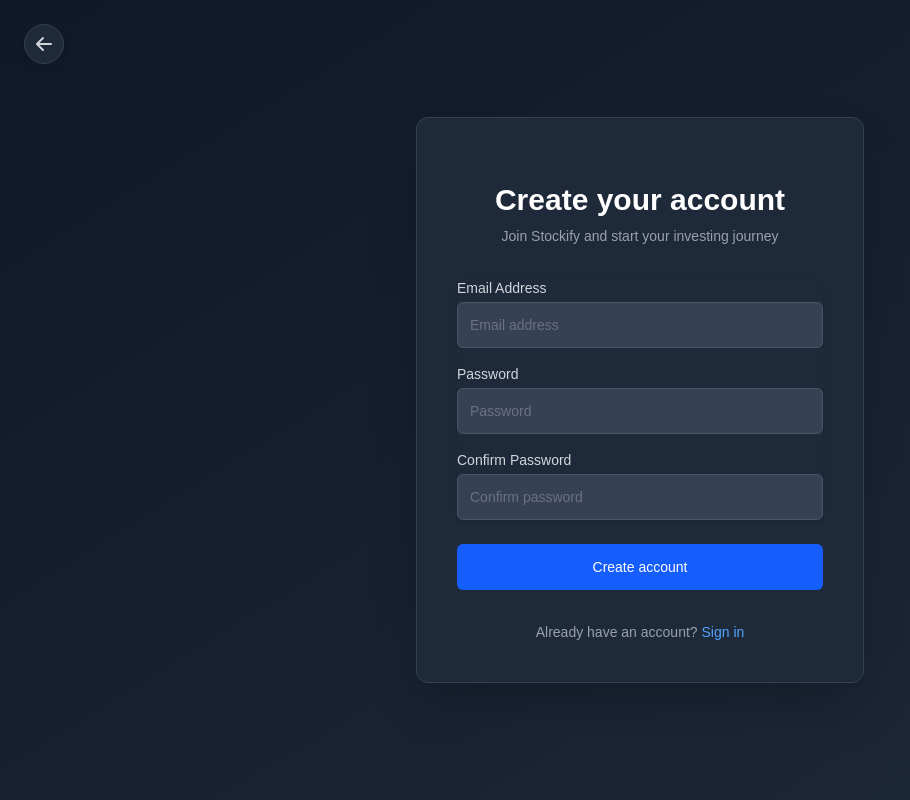
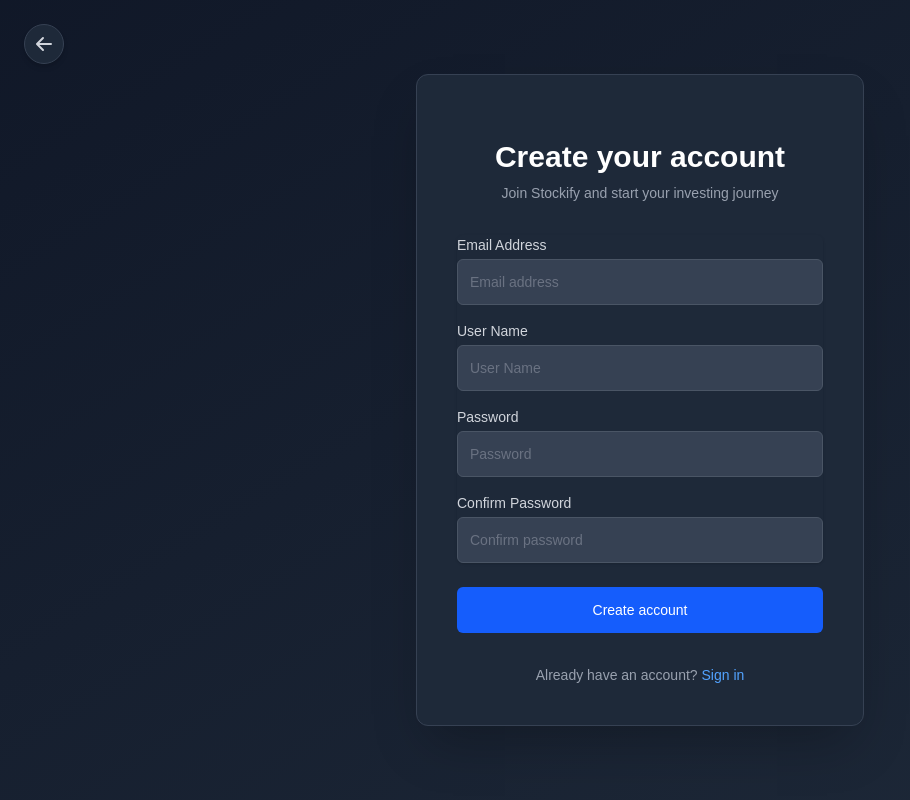
Before and after one commit to cairongli/stockify_fork, a Next.js app in the folder frontend/: page /signup in a window 1280 px wide. Shown: the top 800 px of the page, without its empty margins (0-910 px from the left). Built offline with nearby package versions, Linux system fonts and the light colour scheme; no server answers; what @supabase/auth-helpers-nextjs would draw is missing.

Commit message:
create user names for profiles at sign up

```diff
--- a/frontend/src/components/Signup.jsx
+++ b/frontend/src/components/Signup.jsx
@@ -9,7 +9,8 @@ const Signup = () => {
   const [formData, setFormData] = useState({
     email: '',
     password: '',
-    confirmPassword: ''
+    confirmPassword: '',
+    user_name: ''
   });
   const [loading, setLoading] = useState(false);
   const [error, setError] = useState('');
@@ -66,7 +67,7 @@ const Signup = () => {
 
         const { error: profileError } = await supabase
         .from('profiles')
-        .insert([{ user_id: userData.user.id, wallet_amt: 10000.0 }]);
+        .insert([{ user_id: userData.user.id, wallet_amt: 10000.0, user_name: formData.user_name }]);
 
         if (profileError) {
           console.error('Error creating profile:', profileError.message);
@@ -167,6 +168,19 @@ const Signup = () => {
             </motion.div>
 
             <motion.div className="mb-4" variants={itemVariants}>
+              <label htmlFor="email" className="block text-sm font-medium text-gray-300 mb-1">User Name</label>
+              <input
+                id="user_name"
+                name="user_name"
+                required
+                value={formData.user_name}
+                onChange={handleChange}
+                className="appearance-none relative block w-full px-3 py-3 border border-gray-600 placeholder-gray-500 text-white rounded-md focus:outline-none focus:ring-blue-500 focus:border-blue-500 focus:z-10 sm:text-sm bg-gray-700"
+                placeholder="User Name"
+              />
+            </motion.div>
+
+            <motion.div className="mb-4" variants={itemVariants}>
               <label htmlFor="password" className="block text-sm font-medium text-gray-300 mb-1">Password</label>
               <input
                 id="password"
```
